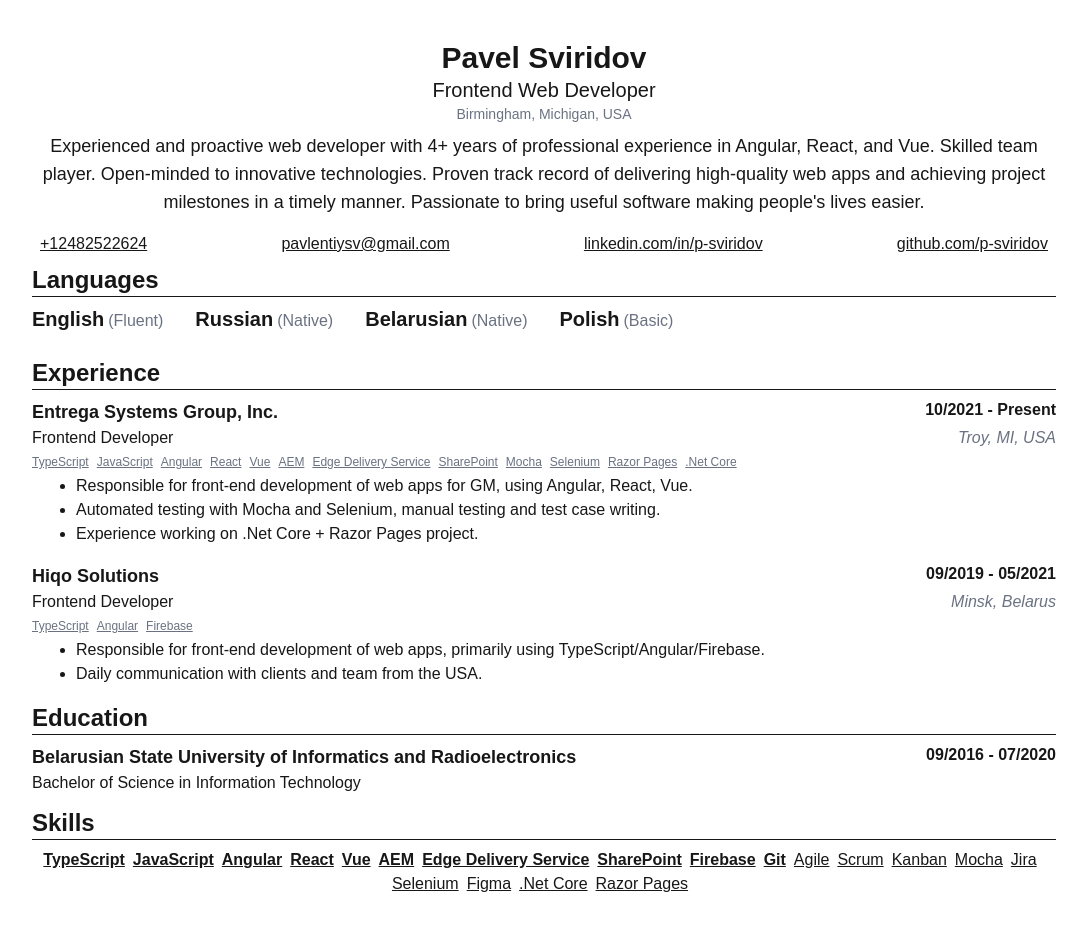
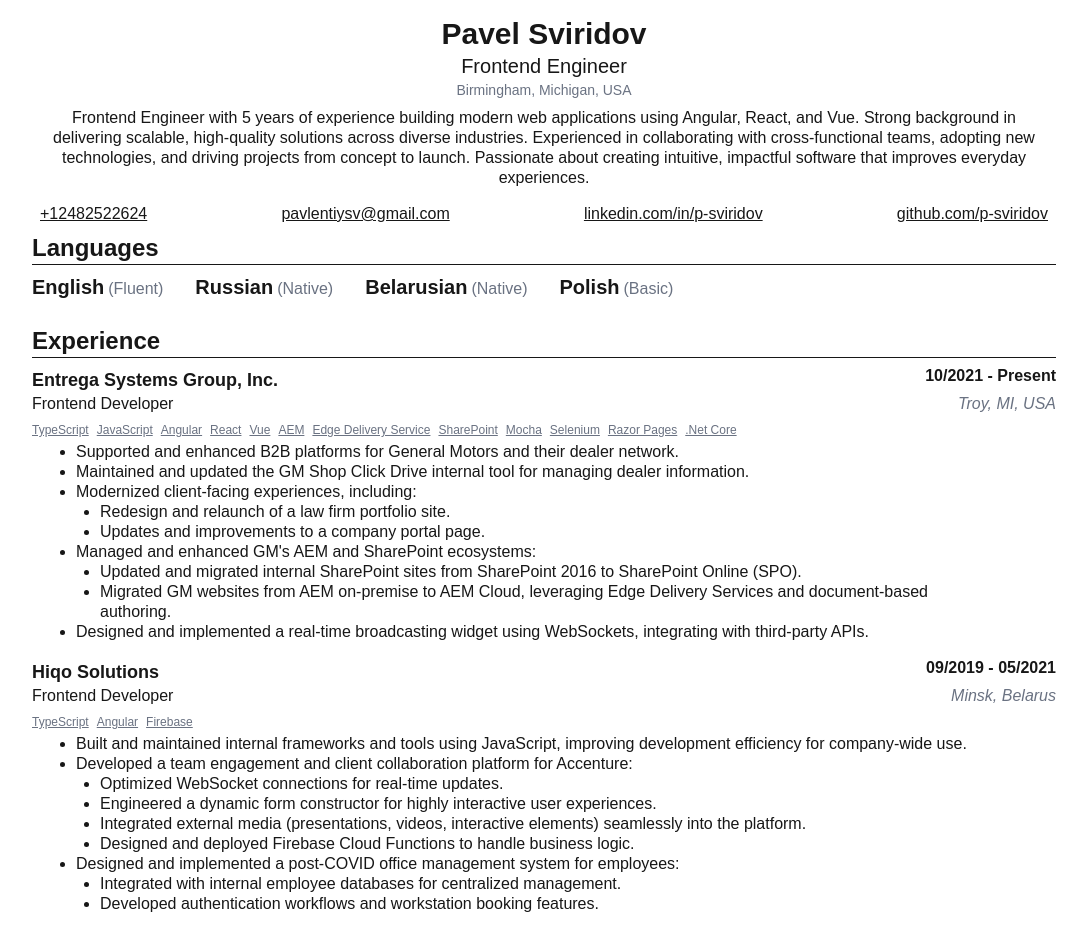
Before and after one commit to p-sviridov/cv-nextjs, a Next.js app: page / in a window 1280 px wide. Shown: the top 934 px of the page, without its empty margins (96-1183 px from the left). Before the commit the page ends 912 px from the top, so only its background shows below. Built offline with nearby package versions, Linux system fonts and the light colour scheme.

Commit message:
updated info

```diff
--- a/app/page.tsx
+++ b/app/page.tsx
@@ -1,20 +1,19 @@
 import { cvData } from "@/data/cv-data";
-import { CVData } from "@/data/cv-data.model";
 
 export default function Home() {
 	const data = cvData;
 
 	return (
-		<main>
+		<main className="leading-5">
 			<section>
-				<h1 className="text-center text-3xl font-bold mt-6">
+				<h1 className="text-center text-3xl font-bold">
 					{data.personal.name}
 				</h1>
 				<p className="text-center text-xl">{data.personal.title}</p>
 				<p className="text-center text-sm text-gray-500">
 					{data.personal.location}
 				</p>
-				<p className="text-center text-lg p-2">{data.personal.summary}</p>
+				<p className="text-center p-2">{data.personal.summary}</p>
 				<ul className="flex flex-row gap-2 justify-between p-2">
 					{data.personal.phone && (
 						<li>
@@ -120,7 +119,14 @@ export default function Home() {
 							<div className="flex flex-col p-1">
 								<ul className="list-disc px-10">
 									{experience.description.map((description) => (
-										<li key={description}>{description}</li>
+										<li key={description.main}>
+											{description.main}
+											<ul className="list-disc px-6">
+												{description.details?.map((detail) => (
+													<li key={detail}>{detail}</li>
+												))}
+											</ul>
+										</li>
 									))}
 								</ul>
 							</div>
@@ -182,14 +188,14 @@ export default function Home() {
 			<section>
 				<h2 className="text-2xl font-bold">Skills</h2>
 				<hr className="mb-2" />
-				<ul className="flex flex-row flex-wrap justify-center">
+				<ul className="flex flex-row flex-wrap gap-x-4 gap-y-2 justify-center">
 					{data.skills.primary.map((skill) => (
-						<li className="font-bold underline mr-2" key={skill}>
+						<li className="font-bold underline decoration-1" key={skill}>
 							{skill}
 						</li>
 					))}
 					{data.skills.secondary.map((skill) => (
-						<li className="underline mr-2" key={skill}>
+						<li className="underline decoration-1" key={skill}>
 							{skill}
 						</li>
 					))}
--- a/data/cv-data.model.ts
+++ b/data/cv-data.model.ts
@@ -22,7 +22,7 @@ export interface CVData {
 		startDate: string;
 		endDate?: string;
 		current: boolean;
-		description: string[];
+		description: { main: string; details?: string[] }[];
 		technologies?: string[];
 	}>;
 	education: Array<{
--- a/data/cv-data.ts
+++ b/data/cv-data.ts
@@ -3,17 +3,14 @@ import { CVData } from "./cv-data.model";
 export const cvData: CVData = {
 	personal: {
 		name: "Pavel Sviridov",
-		title: "Frontend Web Developer",
+		title: "Frontend Engineer",
 		email: "pavlentiysv@gmail.com",
 		phone: "+12482522624",
 		location: "Birmingham, Michigan, USA",
 		linkedin: "https://linkedin.com/in/p-sviridov",
 		github: "https://github.com/p-sviridov",
 		// telegram: "https://t.me/pavlentiysv",
-		summary: `Experienced and proactive web developer with 4+ years of professional experience in Angular,
-	React, and Vue. Skilled team player. Open-minded to innovative technologies. Proven track
-	record of delivering high-quality web apps and achieving project milestones in a timely manner.
-	Passionate to bring useful software making people's lives easier.`,
+		summary: `Frontend Engineer with 5 years of experience building modern web applications using Angular, React, and Vue. Strong background in delivering scalable, high-quality solutions across diverse industries. Experienced in collaborating with cross-functional teams, adopting new technologies, and driving projects from concept to launch. Passionate about creating intuitive, impactful software that improves everyday experiences.`,
 	},
 	languages: [
 		{
@@ -41,11 +38,30 @@ export const cvData: CVData = {
 			startDate: "10/2021",
 			current: true,
 			description: [
-				"Responsible for front-end development of web apps for GM, using Angular, React, Vue.",
-				"Automated testing with Mocha and Selenium, manual testing and test case writing.",
-				"Experience working on .Net Core + Razor Pages project.",
+				{
+					main: "Supported and enhanced B2B platforms for General Motors and their dealer network.",
+				},
+				{
+					main: "Maintained and updated the GM Shop Click Drive internal tool for managing dealer information.",
+				},
+				{
+					main: "Modernized client-facing experiences, including:",
+					details: [
+						"Redesign and relaunch of a law firm portfolio site.",
+						"Updates and improvements to a company portal page.",
+					],
+				},
+				{
+					main: `Managed and enhanced GM's AEM and SharePoint ecosystems:`,
+					details: [
+						"Updated and migrated internal SharePoint sites from SharePoint 2016 to SharePoint Online (SPO).",
+						"Migrated GM websites from AEM on-premise to AEM Cloud, leveraging Edge Delivery Services and document-based authoring.",
+					],
+				},
+				{
+					main: "Designed and implemented a real-time broadcasting widget using WebSockets, integrating with third-party APIs.",
+				},
 			],
-			// TODO: add technologies and more detailed description
 			technologies: [
 				"TypeScript",
 				"JavaScript",
@@ -69,8 +85,25 @@ export const cvData: CVData = {
 			endDate: "05/2021",
 			current: false,
 			description: [
-				"Responsible for front-end development of web apps, primarily using TypeScript/Angular/Firebase.",
-				"Daily communication with clients and team from the USA.",
+				{
+					main: "Built and maintained internal frameworks and tools using JavaScript, improving development efficiency for company-wide use.",
+				},
+				{
+					main: "Developed a team engagement and client collaboration platform for Accenture:",
+					details: [
+						"Optimized WebSocket connections for real-time updates.",
+						"Engineered a dynamic form constructor for highly interactive user experiences.",
+						"Integrated external media (presentations, videos, interactive elements) seamlessly into the platform.",
+						"Designed and deployed Firebase Cloud Functions to handle business logic.",
+					],
+				},
+				{
+					main: "Designed and implemented a post-COVID office management system for employees:",
+					details: [
+						"Integrated with internal employee databases for centralized management.",
+						"Developed authentication workflows and workstation booking features.",
+					],
+				},
 			],
 			technologies: ["TypeScript", "Angular", "Firebase"],
 		},
@@ -84,8 +117,6 @@ export const cvData: CVData = {
 			startDate: "09/2016",
 			endDate: "07/2020",
 		},
-
-		// TODO: add courses ???
 	],
 	projects: [],
 	skills: {
@@ -95,20 +126,26 @@ export const cvData: CVData = {
 			"Angular",
 			"React",
 			"Vue",
+			"Next.js",
+			"HTML5",
+			"CSS3",
+			"SASS",
 			"AEM",
 			"Edge Delivery Service",
-			"SharePoint",
 			"Firebase",
 			"Git",
+			"GraphQL",
 		],
 		secondary: [
+			"WebSockets",
+			"SharePoint",
+			"Figma",
 			"Agile",
 			"Scrum",
 			"Kanban",
 			"Mocha",
 			"Jira",
 			"Selenium",
-			"Figma",
 			".Net Core",
 			"Razor Pages",
 		],
```
